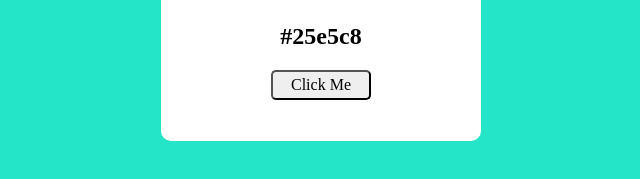
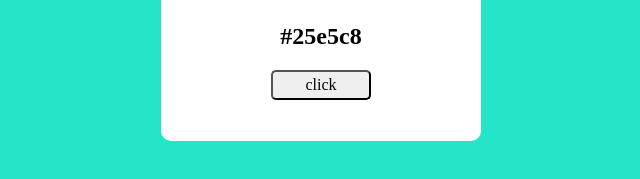
Before and after one commit to SekharThapa/Random-Color-Generator, a plain HTML site: page index.html in a window 1280 px wide. Shown: the part 339-518 px from the top of the page, 319-959 px from the left. Drawn offline with Linux system fonts and the light colour scheme.

Commit message:
change btn name to click

```diff
--- a/index.html
+++ b/index.html
@@ -12,7 +12,7 @@
     <div class="main">
         <div class="container">
             <h2 id="color-code">#ff</h2>
-            <button id="btn">Click Me</button>
+            <button id="btn">click</button>
         </div>
     </div>
 
```
